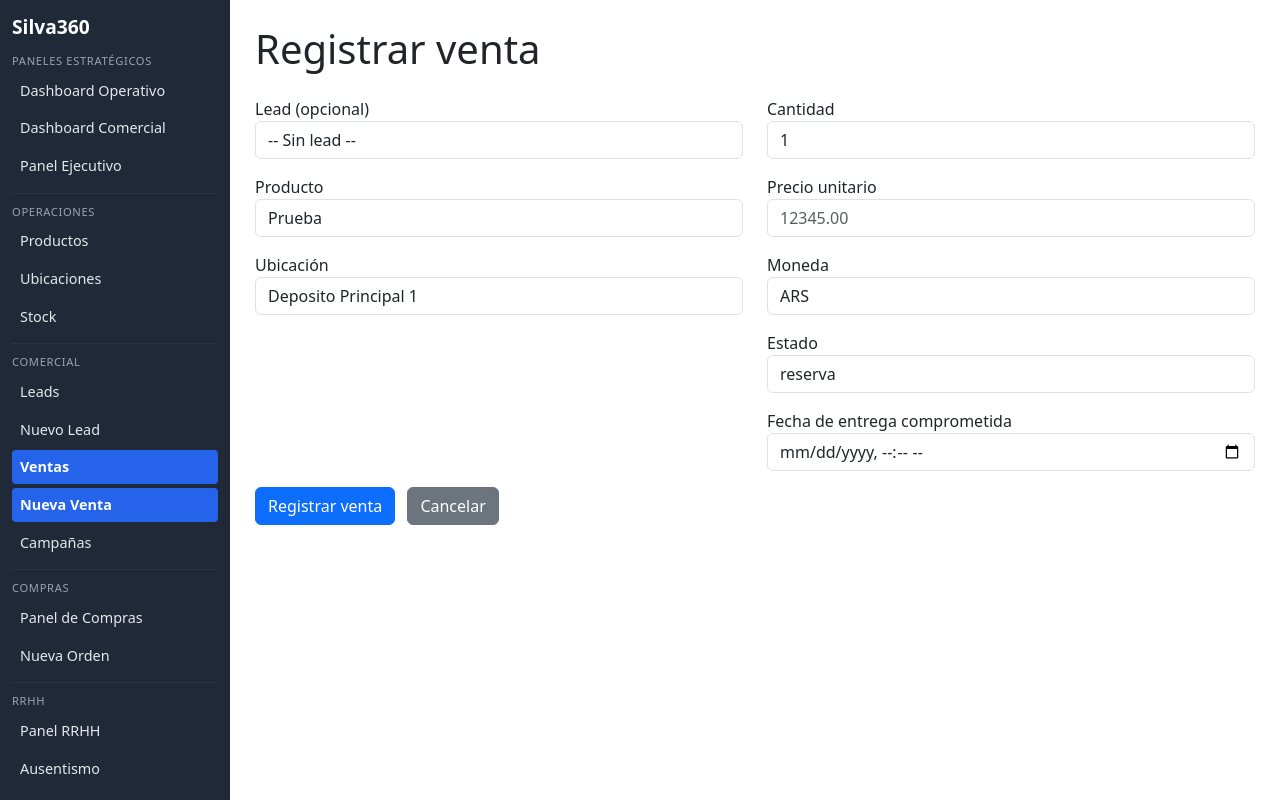
After one commit to TataInti/app360, a Flask app: page /ventas/nuevo in a window 1280 px wide. The commit adds this page. Run offline with Flask 3, Linux system fonts and the light colour scheme.

Commit message:
feat: Update setup_comercial script and related configs

```diff
--- a/app.py
+++ b/app.py
@@ -39,6 +39,9 @@ def create_app():
     from blueprints.rrhh import rrhh_bp
     app.register_blueprint(rrhh_bp)
 
+    from blueprints.ventas import ventas_bp
+    app.register_blueprint(ventas_bp)
+
     app.wsgi_app = ProxyFix(app.wsgi_app, x_for=1, x_proto=1, x_host=1)
 
     @app.route("/")
--- /dev/null
+++ b/blueprints/ventas.py
@@ -0,0 +1,151 @@
+from decimal import Decimal, InvalidOperation
+from datetime import datetime
+
+from flask import Blueprint, render_template, request, redirect, url_for, flash
+
+from models import (
+    db,
+    Sale,
+    Lead,
+    Product,
+    Location,
+    StockReservation,
+    StockLevel,
+)
+
+ventas_bp = Blueprint("ventas", __name__)
+
+SALE_STATUSES = ["reserva", "en_proceso", "entregada", "cancelada"]
+
+
+def parse_int(value, default=1):
+    try:
+        return max(int(value), 1)
+    except (TypeError, ValueError):
+        return default
+
+
+def parse_decimal(value, default=0):
+    try:
+        return Decimal(value.replace(",", "."))
+    except (AttributeError, InvalidOperation):
+        return Decimal(default)
+
+
+def parse_datetime(value):
+    if not value:
+        return None
+    try:
+        return datetime.fromisoformat(value)
+    except ValueError:
+        return None
+
+
+@ventas_bp.route("/ventas")
+def ventas_list():
+    sales = Sale.query.order_by(Sale.created_at.desc()).all()
+    return render_template(
+        "ventas_list.html",
+        sales=sales,
+        statuses=SALE_STATUSES,
+    )
+
+
+@ventas_bp.route("/ventas/nuevo", methods=["GET", "POST"])
+def ventas_new():
+    leads = Lead.query.order_by(Lead.created_at.desc()).all()
+    products = Product.query.order_by(Product.name).all()
+    locations = Location.query.order_by(Location.name).all()
+
+    if request.method == "POST":
+        lead_id = request.form.get("lead_id") or None
+        product_id = request.form.get("product_id")
+        location_id = request.form.get("location_id")
+        quantity = parse_int(request.form.get("quantity"))
+        unit_price = parse_decimal(request.form.get("unit_price"))
+        status = request.form.get("status") or "reserva"
+        scheduled = parse_datetime(request.form.get("scheduled_delivery"))
+
+        sale = Sale(
+            lead_id=lead_id,
+            product_id=product_id,
+            location_id=location_id,
+            quantity=quantity,
+            unit_price=unit_price,
+            currency=request.form.get("currency", "ARS"),
+            status=status if status in SALE_STATUSES else "reserva",
+            scheduled_delivery=scheduled,
+        )
+
+        db.session.add(sale)
+        db.session.flush()
+
+        reservation = StockReservation(
+            sale=sale,
+            product_id=product_id,
+            location_id=location_id,
+            quantity=quantity,
+        )
+        db.session.add(reservation)
+
+        if lead_id:
+            lead = Lead.query.get(lead_id)
+            if lead:
+                lead.status = "ganado"
+
+        db.session.commit()
+        flash("Venta registrada y stock reservado.", "success")
+        return redirect(url_for("ventas.ventas_detail", sale_id=sale.id))
+
+    return render_template(
+        "ventas_form.html",
+        leads=leads,
+        products=products,
+        locations=locations,
+        statuses=SALE_STATUSES,
+    )
+
+
+@ventas_bp.route("/ventas/<int:sale_id>")
+def ventas_detail(sale_id):
+    sale = Sale.query.get_or_404(sale_id)
+    stock_levels = StockLevel.query.filter_by(
+        product_id=sale.product_id, location_id=sale.location_id
+    ).first()
+
+    return render_template(
+        "venta_detail.html",
+        sale=sale,
+        stock_level=stock_levels.quantity if stock_levels else 0,
+        statuses=SALE_STATUSES,
+    )
+
+
+@ventas_bp.route("/ventas/<int:sale_id>/reservas/nueva", methods=["POST"])
+def ventas_reservation_new(sale_id):
+    sale = Sale.query.get_or_404(sale_id)
+    quantity = parse_int(request.form.get("quantity"))
+    reservation = StockReservation(
+        sale=sale,
+        product_id=sale.product_id,
+        location_id=sale.location_id,
+        quantity=quantity,
+    )
+
+    db.session.add(reservation)
+    db.session.commit()
+    flash("Reserva adicional registrada.", "success")
+    return redirect(url_for("ventas.ventas_detail", sale_id=sale.id))
+
+
+@ventas_bp.route("/ventas/<int:sale_id>/estado", methods=["POST"])
+def ventas_update_status(sale_id):
+    sale = Sale.query.get_or_404(sale_id)
+    status = request.form.get("status")
+    if status in SALE_STATUSES:
+        sale.status = status
+        db.session.commit()
+        flash("Estado de la venta actualizado.", "success")
+    else:
+        flash("Estado inválido.", "warning")
+    return redirect(url_for("ventas.ventas_detail", sale_id=sale.id))
--- a/templates/base.html
+++ b/templates/base.html
@@ -143,6 +143,16 @@
             Nuevo Lead
         </a>
 
+        <a href="/ventas"
+           class="{% if current.startswith('/ventas') %}active-link{% endif %}">
+            Ventas
+        </a>
+
+        <a href="/ventas/nuevo"
+           class="{% if current == '/ventas/nuevo' %}active-link{% endif %}">
+            Nueva Venta
+        </a>
+
         <a href="/campaigns"
            class="{% if current.startswith('/campaigns') %}active-link{% endif %}">
             Campañas
@@ -189,6 +199,18 @@
     </div>
 
     <div class="main-content">
+        {% with messages = get_flashed_messages(with_categories=true) %}
+        {% if messages %}
+        <div class="mb-3">
+            {% for category, msg in messages %}
+            <div class="alert alert-{{ 'success' if category == 'success' else 'warning' if category == 'warning' else 'info' }} alert-dismissible fade show" role="alert">
+                {{ msg }}
+                <button type="button" class="btn-close" data-bs-dismiss="alert" aria-label="Close"></button>
+            </div>
+            {% endfor %}
+        </div>
+        {% endif %}
+        {% endwith %}
         {% block content %}
         {% endblock %}
     </div>
--- /dev/null
+++ b/templates/ventas_form.html
@@ -0,0 +1,74 @@
+{% extends 'base.html' %}
+
+{% block content %}
+<h1>Registrar venta</h1>
+
+<form method="POST" class="mt-4">
+    <div class="row">
+        <div class="col-md-6">
+            <div class="mb-3">
+                <label>Lead (opcional)</label>
+                <select name="lead_id" class="form-control">
+                    <option value="">-- Sin lead --</option>
+                    {% for lead in leads %}
+                    <option value="{{ lead.id }}">{{ lead.name }} ({{ lead.source }})</option>
+                    {% endfor %}
+                </select>
+            </div>
+
+            <div class="mb-3">
+                <label>Producto</label>
+                <select name="product_id" class="form-control" required>
+                    {% for product in products %}
+                    <option value="{{ product.id }}">{{ product.name }}</option>
+                    {% endfor %}
+                </select>
+            </div>
+
+            <div class="mb-3">
+                <label>Ubicación</label>
+                <select name="location_id" class="form-control" required>
+                    {% for location in locations %}
+                    <option value="{{ location.id }}">{{ location.name }}</option>
+                    {% endfor %}
+                </select>
+            </div>
+        </div>
+
+        <div class="col-md-6">
+            <div class="mb-3">
+                <label>Cantidad</label>
+                <input type="number" name="quantity" class="form-control" value="1" min="1" required>
+            </div>
+
+            <div class="mb-3">
+                <label>Precio unitario</label>
+                <input type="text" name="unit_price" class="form-control" placeholder="12345.00" required>
+            </div>
+
+            <div class="mb-3">
+                <label>Moneda</label>
+                <input type="text" name="currency" class="form-control" value="ARS">
+            </div>
+
+            <div class="mb-3">
+                <label>Estado</label>
+                <select name="status" class="form-control">
+                    {% for status in statuses %}
+                    <option value="{{ status }}">{{ status }}</option>
+                    {% endfor %}
+                </select>
+            </div>
+
+            <div class="mb-3">
+                <label>Fecha de entrega comprometida</label>
+                <input type="datetime-local" name="scheduled_delivery" class="form-control">
+            </div>
+        </div>
+    </div>
+
+    <button class="btn btn-primary">Registrar venta</button>
+    <a href="/ventas" class="btn btn-secondary ms-2">Cancelar</a>
+</form>
+
+{% endblock %}
```
Also changed, not shown: models.py (+39 -0 lines), scripts/setup_comercial.py (+29 -0 lines), templates/venta_detail.html (added, +104 -0 lines), templates/ventas_list.html (added, +44 -0 lines).
